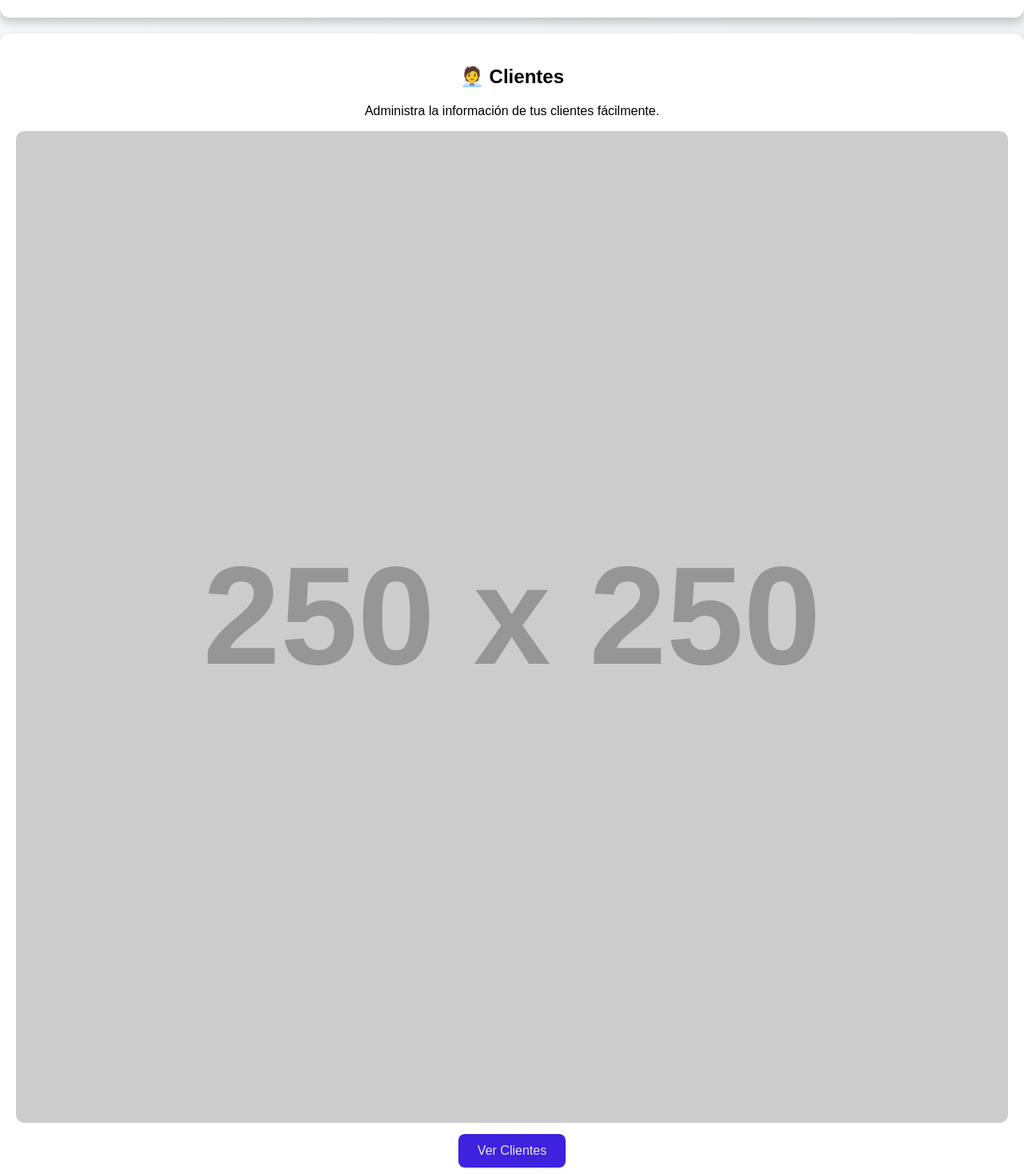
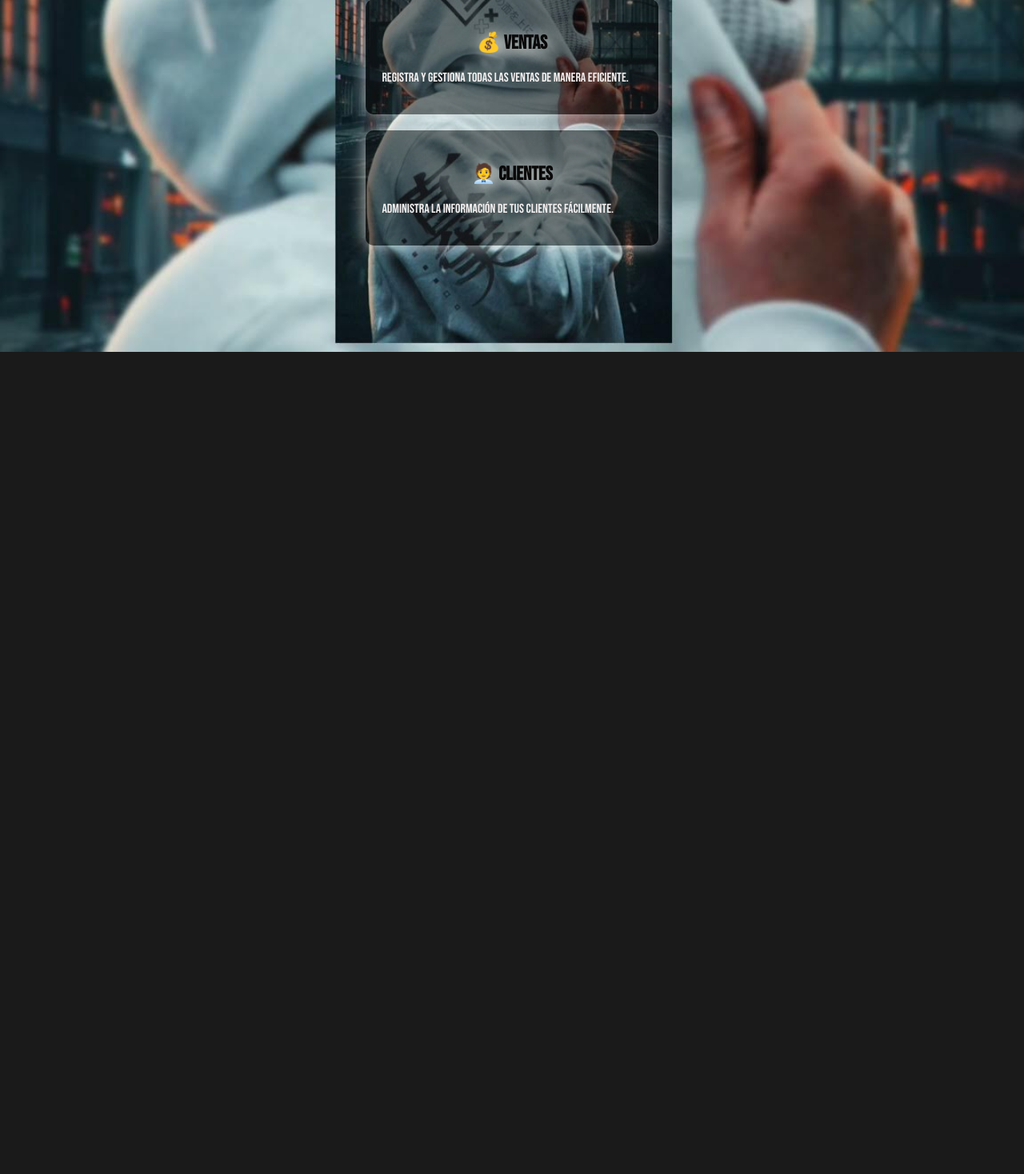
Before and after one commit to Sebasrestrepo-17/urban-clothes, a React (Vite) app: page / in a window 1280 px wide. Shown: the part 360-1828 px from the top of the page at 80% size. After the commit the page ends 800 px from the top, so only its background shows below. Built offline with nearby package versions, Linux system fonts and the light colour scheme.

Commit message:
se cambio el estilo de la pagina agregando imagenes y un diseño mas dinamico

```diff
--- a/src/Cliente.jsx
+++ b/src/Cliente.jsx
@@ -3,8 +3,6 @@ function Cliente() {
         <div className="card">
             <h2>🧑‍💼 Clientes</h2>
             <p>Administra la información de tus clientes fácilmente.</p>
-            <img src="https://via.placeholder.com/250" alt="Clientes" />
-            <button className="button">Ver Clientes</button>
         </div>
     );
 }
--- a/src/Page.jsx
+++ b/src/Page.jsx
@@ -5,7 +5,7 @@ import Venta from "./Venta";
 function Page() {
     return (
         <div className="app-container">
-            <h1 className="titulo">CRM DE ROPA</h1>
+            <h1 className="titulo">URBAN-CLOTHES</h1>
             <div className="grid">
                 <Producto />
                 <Venta />
--- a/src/Venta.jsx
+++ b/src/Venta.jsx
@@ -3,6 +3,7 @@ function Venta() {
         <div className="card">
             <h2>💰 Ventas</h2>
             <p>Registra y gestiona todas las ventas de manera eficiente.</p>
+
         </div>
     );
 }
--- a/src/index.css
+++ b/src/index.css
@@ -1,87 +1,100 @@
-.titulo {
-  font-size: 32px;
-  font-weight: bold;
-  color: #0d0c0c;
-  text-align: center;
-  margin-bottom: 20px;
-  text-transform: uppercase;
-
-}
+/* Estilos generales con tipografía urbana */
+@import url('https://fonts.googleapis.com/css2?family=Bebas+Neue&family=Poppins:wght@300;400;600&display=swap');
 
 body {
-  background: linear-gradient(135deg, #f8f9fa, #e9ecef);
-  font-family: Arial, sans-serif;
-  margin: 0;
-  padding: 0;
+    background: url('/src/imagenes/maxresdefault.jpg') no-repeat center center fixed;
+    background-size: cover;
+    background-position: center;
+    background-color: #1a1a1a;
+    font-family: 'Bebas Neue', sans-serif;
+    margin: 0;
+    padding: 0;
+    overflow-x: hidden;
+    display: flex;
+    justify-content: center;
+    align-items: center;
+    min-height: 100vh;
 }
 
 
-.header {
-   width: 100%;
-  background: #007bff;
-  color: white;
-  padding: 20px;
-  font-size: 28px;
-  text-align: center;
-  text-transform: uppercase;
+.container {
+    max-width: 1200px;
+    width: 90%;
+    padding: 20px;
+    background: rgba(0, 0, 0, 0.85);
+    box-shadow: 0px 0px 50px rgb(247, 246, 246);
+    border-radius: 15px;
+    text-align: center;
+    transition: all 0.3s ease-in-out;
+    backdrop-filter: blur(5px);
+    border: 8px solid rgba(252, 252, 252, 0.8); /* Margen visible más grueso */
+    position: relative;
+    padding: 30px;
+}
 
+.container::before {
+    content: "";
+    position: absolute;
+    top: -10px;
+    left: -10px;
+    right: -10px;
+    bottom: -10px;
+    background: rgba(82, 80, 78, 0.2);
+    z-index: -1;
+    box-shadow: 0 0 40px rgba(232, 229, 226, 0.8);
+    border-radius: 20px;
+}
+
+.container:hover {
+    box-shadow: 0px 0px 80px rgb(250, 249, 249);
 }
 
 
-.cards-container {
-  width: 90%;
-  max-width: 1000px;
-  margin: 30px auto;
+.search-bar {
+    width: 100%;
+    padding: 10px;
+    margin: 20px 0;
+    border: 2px solid #f6f3f0;
+    border-radius: 5px;
+    background: rgba(243, 237, 237, 0.9);
+    color: #f5f5f5;
+    text-align: center;
+    box-shadow: 0 0 20px rgba(248, 248, 249, 0.8);
+}
+
+
+h1, h2 {
+    font-family: 'Bebas Neue', sans-serif;
+    color: #0a0909;
+    text-transform: uppercase;
+    text-align: center;
+    text-shadow: 3px 3px 20px rgb(250, 250, 245);
+}
+
+.text-center {
+    text-align: center;
 }
 
 
 .card {
-  background: white;
-  padding: 20px;
-  margin-bottom: 20px;
-  border-radius: 12px;
-  box-shadow: 0 6px 12px rgba(0, 0, 0, 0.2);
-  text-align: center;
-  transition: transform 0.3s ease, box-shadow 0.3s ease;
+    background: rgba(15, 14, 14, 0.489);
+    padding: 20px;
+    margin: 20px 0;
+    border-radius: 10px;
+    box-shadow: 0 0 20px rgba(241, 240, 240, 0.8);
+    transition: transform 0.3s ease-in-out;
+    color: #f5f0f0;
+
 }
 
-.card img {
-  width: 100%;
-  border-radius: 10px;
+@keyframes sombraColorida {
+  0% { box-shadow: 0 0 15px rgba(255, 77, 0, 0.8); }
+  25% { box-shadow: 0 0 15px rgba(255, 166, 0, 0.8); }
+  50% { box-shadow: 0 0 15px rgba(0, 255, 128, 0.8); }
+  75% { box-shadow: 0 0 15px rgba(0, 140, 255, 0.8); }
+  100% { box-shadow: 0 0 15px rgba(255, 0, 255, 0.8); }
 }
 
-
 .card:hover {
-  transform: translateY(-5px);
-  box-shadow: 0 8px 16px rgba(0, 0, 0, 0.3);
+  animation: sombraColorida 1s infinite alternate;
 }
-
-.button {
-  background: #3e22de;
-  color: rgb(236, 229, 229);
-  padding: 12px 24px;
-  margin-top: 10px;
-  border: none;
-  border-radius: 8px;
-  cursor: pointer;
-  font-size: 16px;
-  transition: background 0.3s, transform 0.2s;
-}
-
-
-.button:hover {
-  background: #17191d;
-  transform: scale(1.05);
-}
-
-
-.footer {
-  background: #333;
-  color: white;
-  padding: 15px;
-  margin-top: 30px;
-  width: 100%;
-  text-align: center;
-  font-size: 14px;
-  box-shadow: 0px -4px 8px rgba(0, 0, 0, 0.2);
-}
--- a/src/main.jsx
+++ b/src/main.jsx
@@ -1,9 +1,6 @@
 import { StrictMode } from 'react'
 import { createRoot } from 'react-dom/client'
 import './index.css'
-import Producto from './Producto'
-import Venta from './Venta'
-import Cliente from './Cliente'
 import Page from './Page'
 
 createRoot(document.getElementById('root')).render(
```
Also changed, not shown: src/imagenes/jonathan-cooper-CUqOYiGZ7c4-unsplash.jpg (added), src/imagenes/maxresdefault.jpg (added).
